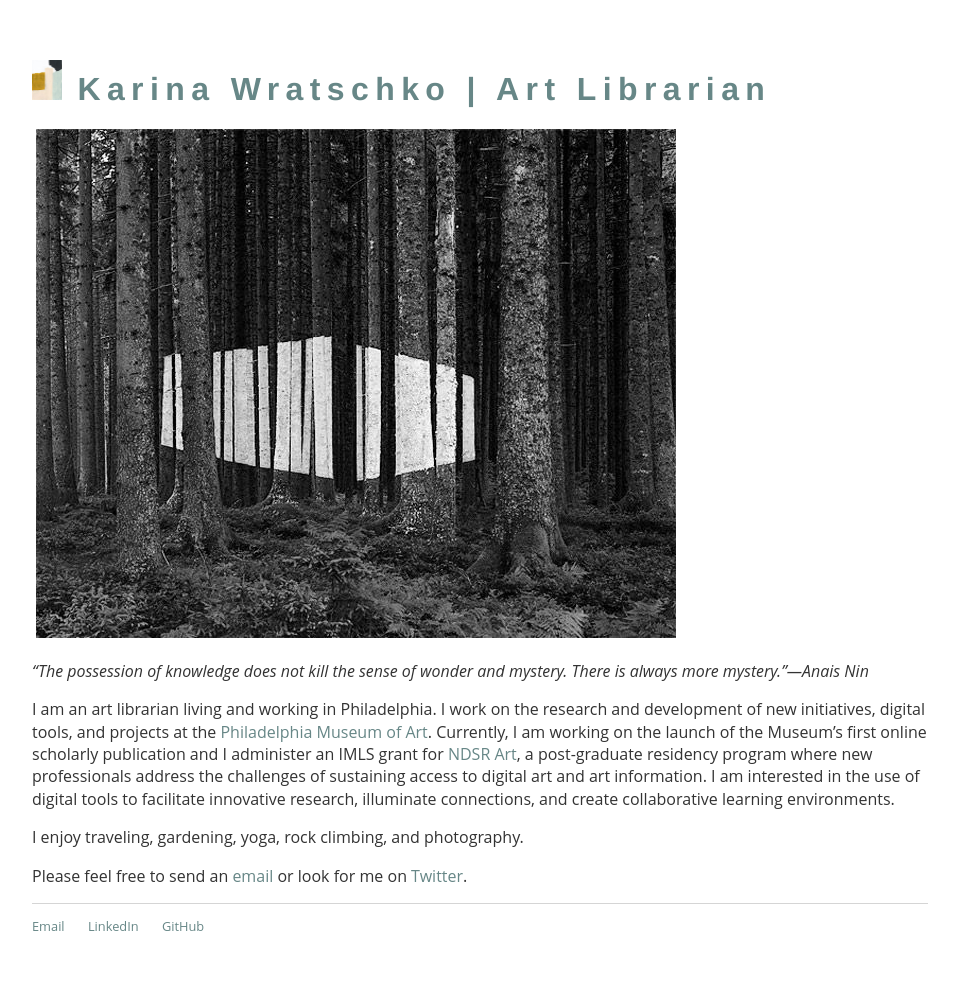
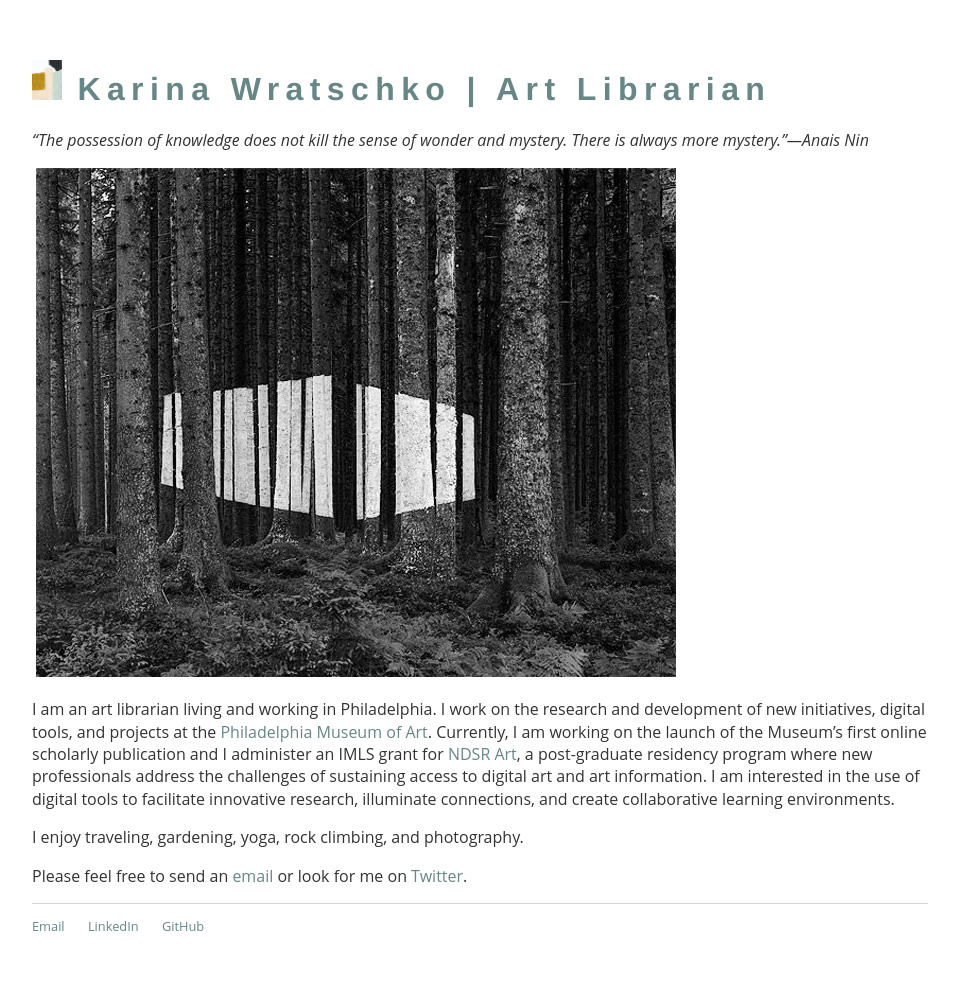
Before and after one commit to karinanw/karinanw.github.io, a Jekyll site: the page built from index.md, in a window 1280 px wide. Shown: the whole page, without its empty margins (160-1119 px from the left). Built offline with Jekyll 4.4.1, drawn with Linux system fonts in a browser that asks for light colours.

```diff
--- a/index.md
+++ b/index.md
@@ -2,10 +2,10 @@
 layout: default
 title: Karina Wratschko | Art Librarian
 ---
+*"The possession of knowledge does not kill the sense of wonder and mystery. There is always more mystery."---Anais Nin* <!--{.quotetext}-->
+
 <img class="homeimage">
 ![Imbeir](/images/imberi.jpg)
-
-*"The possession of knowledge does not kill the sense of wonder and mystery. There is always more mystery."---Anais Nin* <!--{.quotetext}-->
 
 I am an art librarian living and working in Philadelphia. I work on the research and development of new initiatives, digital tools, and projects at the [Philadelphia Museum of Art](www.philamuseum.org). Currently, I am working on the launch of the Museum's first online scholarly publication and I administer an IMLS grant for [NDSR Art](http://ndsr-pma.arlisna.org/), a post-graduate residency program where new professionals address the challenges of sustaining access to digital art and art information. I am interested in the use of digital tools to facilitate innovative research, illuminate connections, and create collaborative learning environments.
 
```
